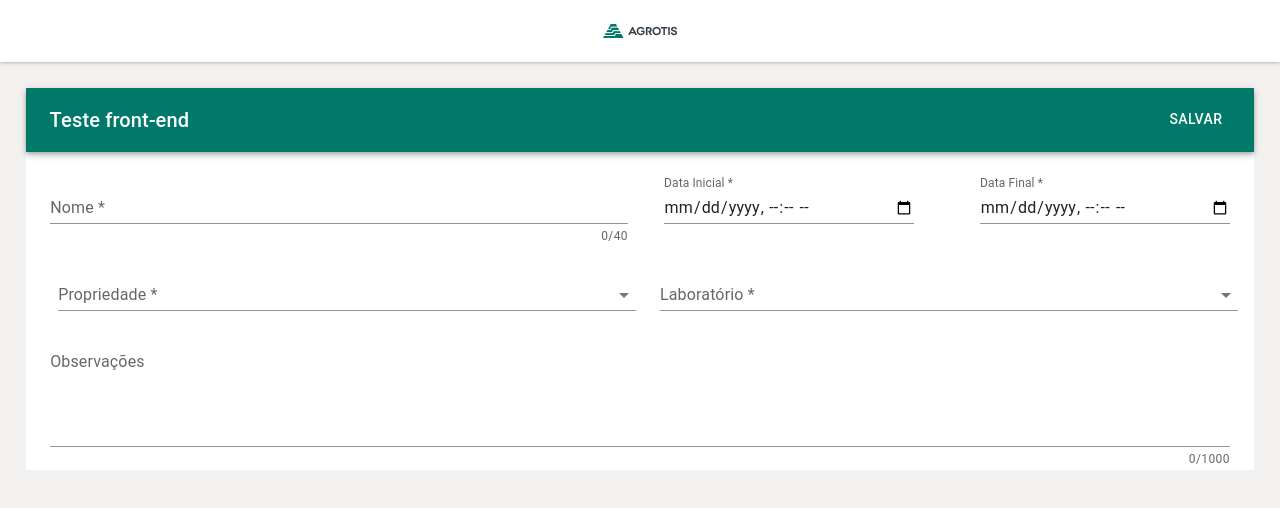
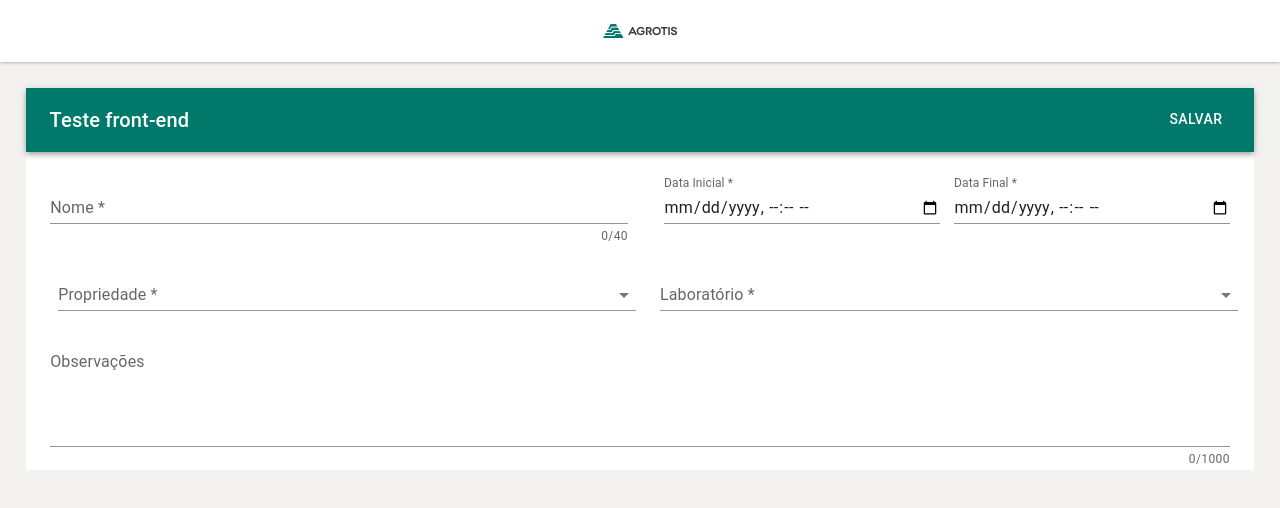
Before and after one commit to rachidb5/agrotis-teste, a React (Create React App) app: page / in a window 1280 px wide. Shown: the top 508 px of the page. Built offline with nearby package versions, Linux system fonts and the light colour scheme.

Commit message:
cria o context

```diff
--- a/src/App.js
+++ b/src/App.js
@@ -1,13 +1,16 @@
-import './App.css';
-import Nav from './Components/Nav';
-import Form from './Components/Form';
+import "./App.css";
+import Provider from "./Context/Provider";
+import Nav from "./Components/Nav";
+import Form from "./Components/Form";
 
 function App() {
   return (
-    <div className="App">
-      <Nav />
-      <Form />
-    </div>
+    <Provider>
+      <div className="App">
+        <Nav />
+        <Form />
+      </div>
+    </Provider>
   );
 }
 
--- a/src/Components/Form/index.jsx
+++ b/src/Components/Form/index.jsx
@@ -1,5 +1,5 @@
-import { useState } from "react";
-import { FormContainer, ContainerForm, DateCol } from "./styles";
+import { useState, useContext } from "react";
+import { FormContainer, ContainerForm, DateCol, Space } from "./styles";
 import {
   AppBar,
   Button,
@@ -17,29 +17,29 @@ import {
   Alert,
 } from "@mui/material";
 import { labs, propriedades } from "../../Data/mock";
+import Context from "../../Context/Context";
 
 function Form() {
   const barColor = "#00796B";
-  const [propriedade, setPropriedade] = useState({});
-  const [snack, setSnack] = useState({
-    open: false,
-    vertical: "bottom",
-    horizontal: "center",
-  });
-  const [success, setSuccess] = useState(false);
-  const [cnpj, setCnpj] = useState("");
-  const [laboratorio, setLaboratorio] = useState({
-    id: 0,
-    nome: "",
-  });
-  const [values, setValues] = useState({
-    observacoes: "",
-    nome: "",
-    dataInicial: "",
-    dataFinal: "",
-  });
+  const {
+    propriedade,
+    setPropriedade,
+    validate,
+    setValidate,
+    snack,
+    setSnack,
+    success,
+    setSuccess,
+    cnpj,
+    setCnpj,
+    laboratorio,
+    setLaboratorio,
+    values,
+    setValues,
+  } = useContext(Context);
 
   const { vertical, horizontal, open } = snack;
+
   const handleObs = (observacoes) => (event) => {
     setValues({ ...values, [observacoes]: event.target.value });
   };
@@ -77,6 +77,7 @@ function Form() {
   };
 
   const save = () => {
+    setValidate(true);
     if (
       values.nome === "" ||
       values.dataInicial === "" ||
@@ -85,14 +86,15 @@ function Form() {
       propriedade.id === 0
     ) {
       setSuccess(false);
+    } else {
+      setSuccess(true);
+      setValidate(false)
       console.log({
         ...values,
         cnpj,
         infosPropriedade: { ...propriedade },
         laboratorio,
       });
-    } else {
-      setSuccess(true);
     }
     setSnack({ ...snack, open: true });
   };
@@ -115,7 +117,7 @@ function Form() {
           >
             Teste front-end
           </Typography>
-          <Button sx={{ color: "#fff" }} onClick={() => save()}>
+          <Button type="submit" sx={{ color: "#fff" }} onClick={() => save()}>
             Salvar
           </Button>
         </Toolbar>
@@ -130,8 +132,13 @@ function Form() {
               fullWidth
               inputProps={{ maxLength: 40 }}
               value={values.nome}
-              helperText={`${values.nome.length}/${40}`}
+              helperText={
+                validate && values.nome.length === 0
+                  ? "Preencha o campo nome"
+                  : `${values.nome.length}/${40}`
+              }
               onChange={handleName("nome")}
+              error={validate && values.nome.length === 0}
             />
           </Grid>
           <Grid item xs={6}>
@@ -142,23 +149,34 @@ function Form() {
                 variant="standard"
                 fullWidth
                 type="datetime-local"
-                sx={{ width: 250 }}
                 InputLabelProps={{
                   shrink: true,
                 }}
                 onChange={handleInitialDate("dataInicial")}
+                error={validate && values.dataInicial.length === 0}
+                helperText={
+                  validate && values.dataInicial.length === 0
+                    ? "Preencha a data inicial"
+                    : ""
+                }
               />
+              <Space></Space>
               <TextField
                 id="standard-basic"
                 label="Data Final *"
                 variant="standard"
                 fullWidth
                 type="datetime-local"
-                sx={{ width: 250 }}
                 InputLabelProps={{
                   shrink: true,
                 }}
                 onChange={handleFinalDate("dataFinal")}
+                error={validate && values.dataFinal.length === 0}
+                helperText={
+                  validate && values.dataFinal.length === 0
+                    ? "Preencha a data final"
+                    : ""
+                }
               />
             </DateCol>
           </Grid>
@@ -173,6 +191,7 @@ function Form() {
                 variant="standard"
                 fullWidth
                 onChange={(e) => handlePropriedade(e)}
+                error={validate && propriedade.id === undefined}
               >
                 {propriedades.map((p) => (
                   <MenuItem value={p.id.toString()} key={p.id}>
@@ -180,10 +199,14 @@ function Form() {
                   </MenuItem>
                 ))}
               </Select>
-              <FormHelperText>
-                {cnpj.length > 0 ? "CNPJ: " : ""}
-                {cnpj}
-              </FormHelperText>
+              {validate && propriedade.id === undefined ? (
+                <FormHelperText error>Escolha uma propriedade</FormHelperText>
+              ) : (
+                <FormHelperText>
+                  {cnpj.length > 0 ? "CNPJ: " : ""}
+                  {cnpj}
+                </FormHelperText>
+              )}
             </FormControl>
           </Grid>
           <Grid item xs={6}>
@@ -199,6 +222,7 @@ function Form() {
                 defaultValue=""
                 fullWidth
                 onChange={(e) => handleLab(e)}
+                error={validate && laboratorio.id === undefined}
               >
                 {labs.map((l) => (
                   <MenuItem value={l.id.toString()} key={l.id}>
@@ -206,6 +230,12 @@ function Form() {
                   </MenuItem>
                 ))}
               </Select>
+
+              <FormHelperText error>
+                {validate && laboratorio.id === undefined
+                  ? "Escolha um laboratório"
+                  : ""}
+              </FormHelperText>
             </FormControl>
           </Grid>
           <Grid item xs={12}>
--- a/src/Components/Form/styles.js
+++ b/src/Components/Form/styles.js
@@ -24,3 +24,6 @@ export const DateCol = styled.div`
   justify-content: space-between;
   margin-left:2%;
 `;
+export const Space = styled.div`
+  width: 5%
+`;
--- /dev/null
+++ b/src/Context/Context.jsx
@@ -0,0 +1,5 @@
+import { createContext } from 'react';
+
+const Context = createContext();
+
+export default Context;
--- /dev/null
+++ b/src/Context/Provider.jsx
@@ -0,0 +1,46 @@
+import React, { useState } from 'react';
+import Context from './Context';
+
+function Provider({ children }) {
+    const [propriedade, setPropriedade] = useState({});
+    const [validate, setValidate] = useState(false);
+    const [snack, setSnack] = useState({
+      open: false,
+      vertical: "bottom",
+      horizontal: "center",
+    });
+    const [success, setSuccess] = useState(false);
+    const [cnpj, setCnpj] = useState("");
+    const [laboratorio, setLaboratorio] = useState({});
+    const [values, setValues] = useState({
+      observacoes: "",
+      nome: "",
+      dataInicial: "",
+      dataFinal: "",
+    });
+
+
+    const context = {
+      propriedade,
+      setPropriedade,
+      validate,
+      setValidate,
+      snack,
+      setSnack,
+      success,
+      setSuccess,
+      cnpj,
+      setCnpj,
+      laboratorio,
+      setLaboratorio,
+      values,
+      setValues
+    };
+    return (
+        <Context.Provider value={ context }>
+          { children }
+        </Context.Provider>
+      );
+}
+
+export default Provider;
```
